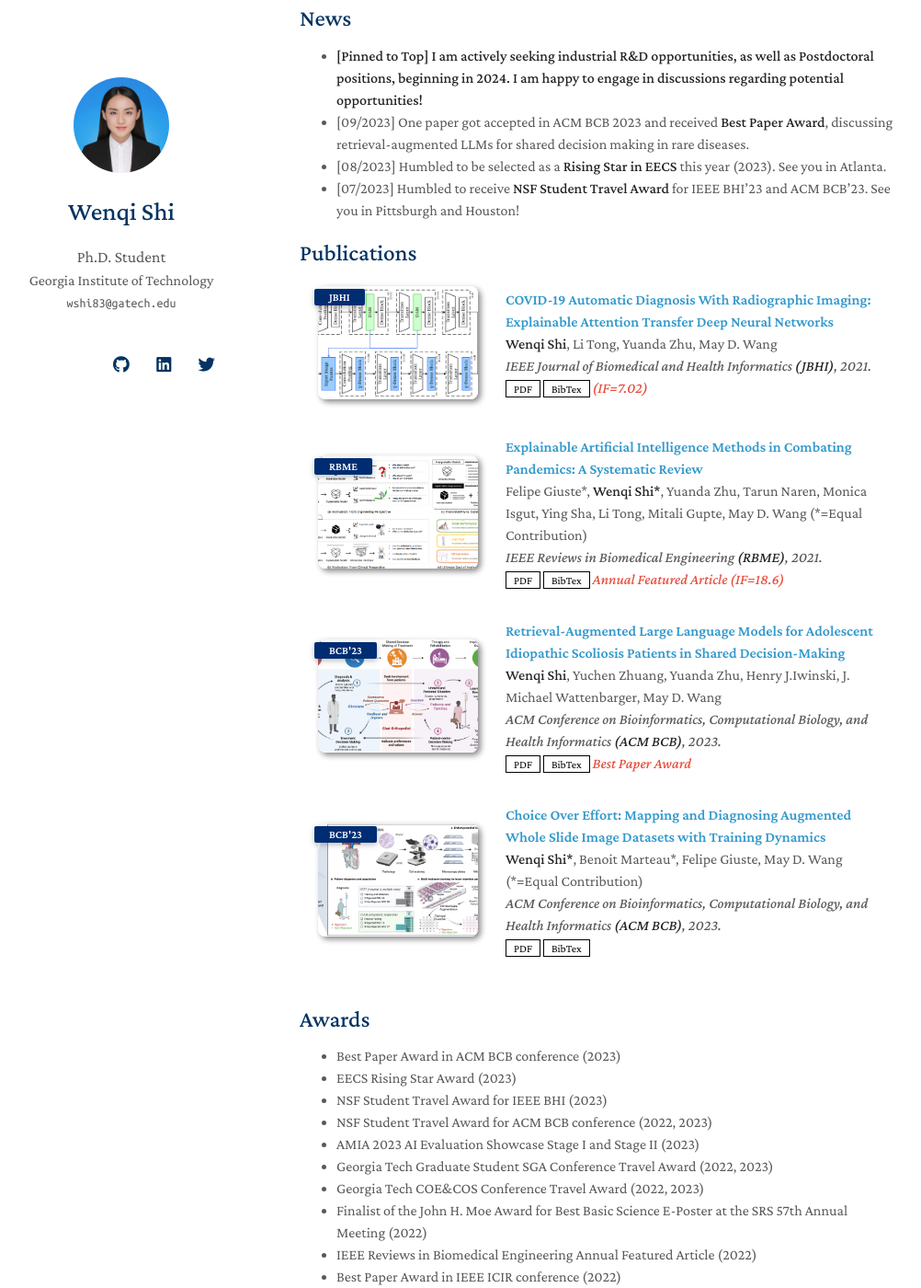
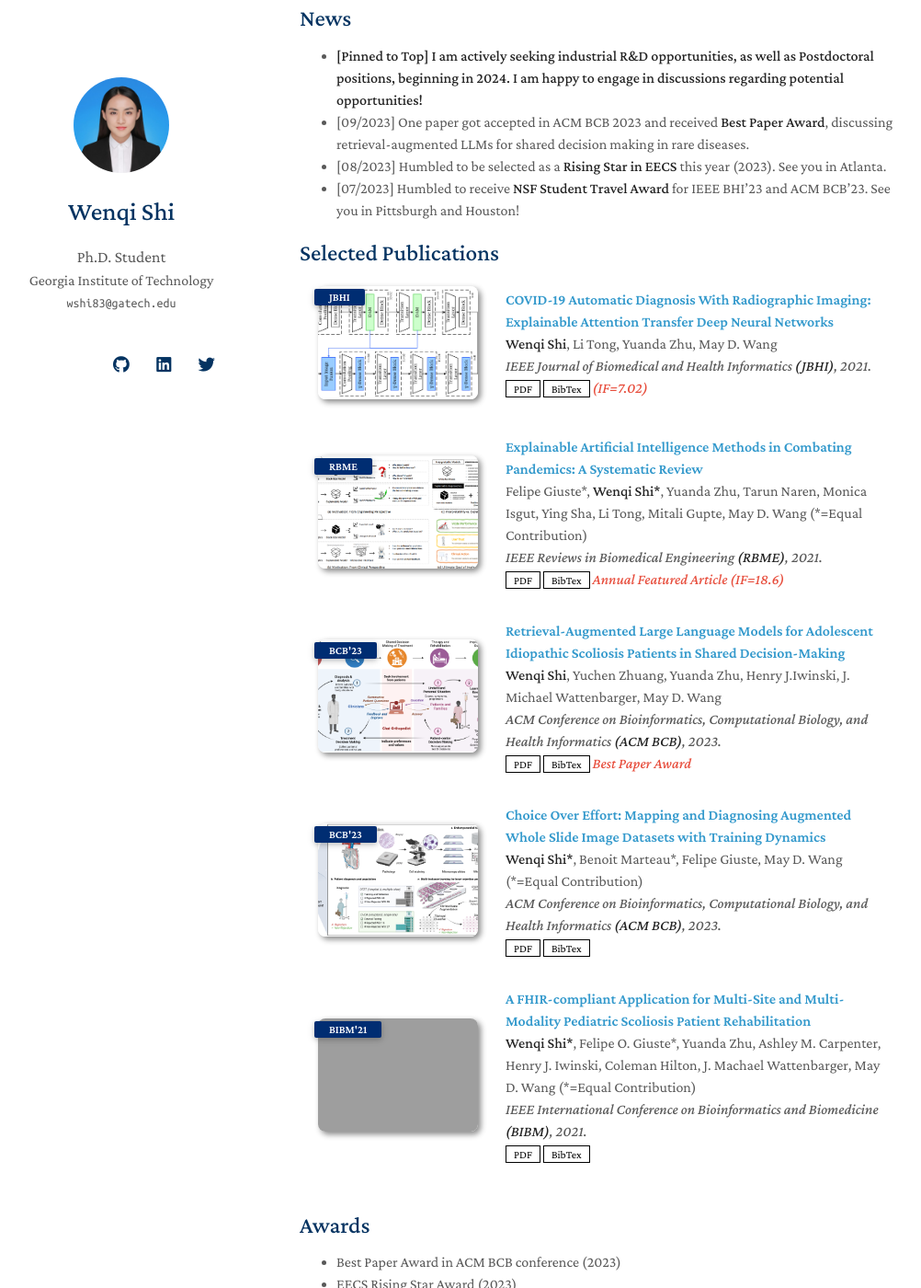
Before and after one commit to wshi83/wshi83.github.io, a Jekyll site: the page built from index.md, in a window 1280 px wide and 1400 px high, scrolled down 425 px. Shown: the whole window at 92% size, without its empty margins (144-1146 px from the left). Built offline with Jekyll 4.4.1, drawn with Linux system fonts in a browser that asks for light colours; nearby versions of some CDN libraries; a style sheet for code colours, icons or effects is not loaded; our own code applies the rules of GitHub Pages for plain Markdown files; grey boxes are pictures that could not be loaded.

Commit message:
add papers

```diff
--- a/_data/publications.yml
+++ b/_data/publications.yml
@@ -34,3 +34,11 @@ main:
     pdf: https://dl.acm.org/doi/pdf/10.1145/3584371.3612980
     bibtex: ./assets/files/bcb23b.txt
     image: ./assets/img/BCB-2023-b.png
+
+  - title: "A FHIR-compliant Application for Multi-Site and Multi-Modality Pediatric Scoliosis Patient Rehabilitation"
+    authors: <strong>Wenqi Shi*</strong>, Felipe O. Giuste*, Yuanda Zhu, Ashley M. Carpenter, Henry J. Iwinski, Coleman Hilton, J. Machael Wattenbarger, May D. Wang (*=Equal Contribution)
+    conference_short: BIBM'21
+    conference: IEEE International Conference on Bioinformatics and Biomedicine <strong>(BIBM)</strong>, 2021.
+    pdf: https://ieeexplore.ieee.org/stamp/stamp.jsp?tp=&arnumber=9669649
+    bibtex: ./assets/files/bibm21.txt
+    image: ./assets/img/BIBM-21.png
--- a/_includes/publications.md
+++ b/_includes/publications.md
@@ -1,4 +1,4 @@
-<h2 id="publications" style="margin: 2px 0px -15px;">Publications</h2>
+<h2 id="publications" style="margin: 2px 0px -15px;">Selected Publications</h2>
 
 <div class="publications">
 <ol class="bibliography">
--- /dev/null
+++ b/assets/files/bibm21.txt
@@ -0,0 +1,9 @@
+@INPROCEEDINGS{9669649,
+  author={Shi, Wenqi and Giuste, Felipe O. and Zhu, Yuanda and Carpenter, Ashley M. and Iwinski, Henry J. and Hilton, Coleman and Wattenbarger, J. Michael and Wang, May D.},
+  booktitle={2021 IEEE International Conference on Bioinformatics and Biomedicine (BIBM)},
+  title={A FHIR-compliant Application for Multi-Site and Multi-Modality Pediatric Scoliosis Patient Rehabilitation},
+  year={2021},
+  volume={},
+  number={},
+  pages={1524-1527},
+  doi={10.1109/BIBM52615.2021.9669649}}
```
Also changed, not shown: assets/img/BIBM-2021.png (added).
